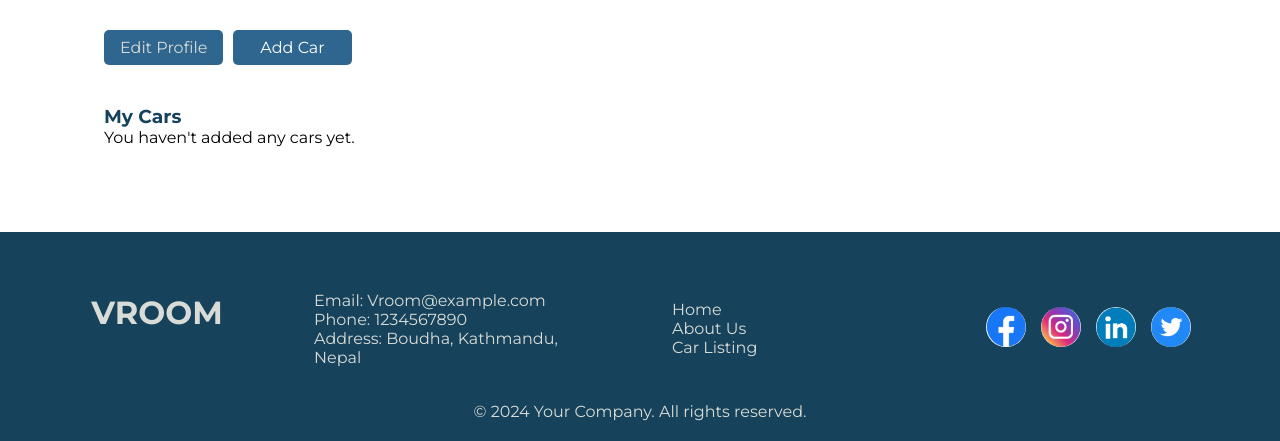
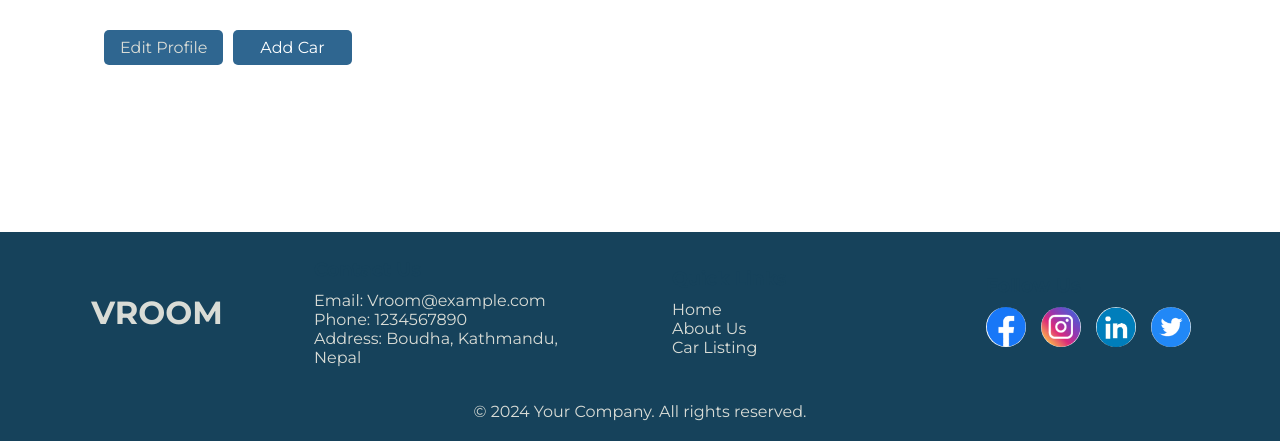
Before and after one commit to Adityaarai/VROOM-Car-Rental, a Django app: page /user-profile/ in a window 1280 px wide. Shown: the part 371-812 px from the top of the page. Run offline with Django 5.2, Linux system fonts and the light colour scheme.

Commit message:
made a slight change in frontend part of user profile

```diff
--- a/templates/main/user_profile.html
+++ b/templates/main/user_profile.html
@@ -149,7 +149,7 @@ User profile{% endblock %} {% block content %}
   </div>
 
   <!-- My Car section -->
-  <div id="myCarSection" class="section">
+  <div id="myCarSection" class="section" style="display: none;">
     <h3>My Cars</h3>
     {% if cars %}
     <table id="carDetailsTable">
@@ -266,6 +266,7 @@ User profile{% endblock %} {% block content %}
         event.preventDefault(); // Prevent form submission if validation fails
       }
     });
+
     myCarBtn.addEventListener("click", function () {
       // Handle My Car button click
       editProfileForm.style.display = "none";
```
Also changed, not shown: db.sqlite3.
